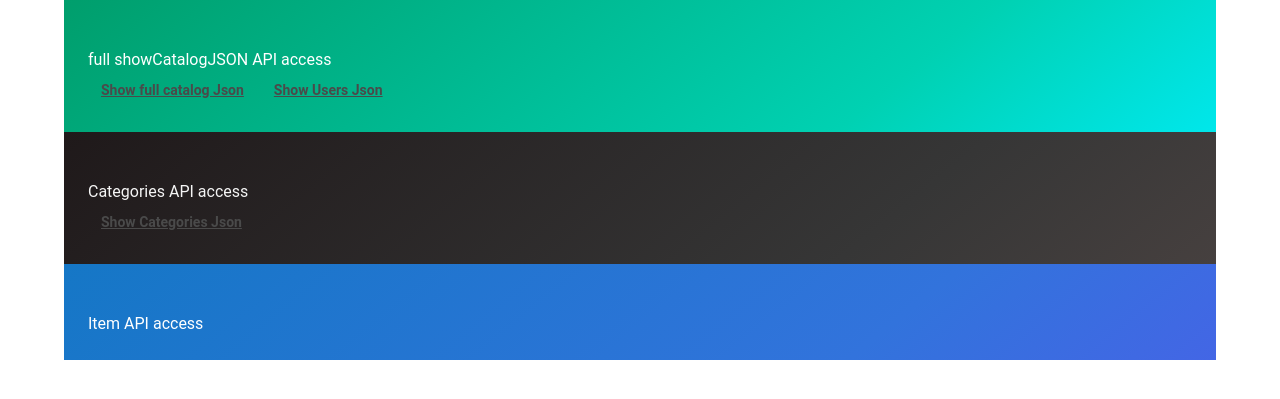
After one commit to austintalbot/catalog, a Flask app: page /categories/api/ in a window 1280 px wide. The commit adds this page. Shown: the top 399 px of the page. Run offline with Flask 2, Linux system fonts and the light colour scheme; parts of the project's set-up code (start-up, migrations or seed data) failed here and were passed over; some libraries are stand-ins or nearby versions.

Commit message:
finished JSON Access points
need to update readme.

```diff
--- a/Templates/catalog_latest.html
+++ b/Templates/catalog_latest.html
@@ -5,8 +5,8 @@
         <h2 class="title">Latest Items</h2>
         {% for late in latest %}
         <ul>
-            <a class="is-small" href="{{ url_for('showCatalogItem', category_id=late.category_id, catalog_item_id=late.id) }}">
-                <li>{{late.name}}</li>
+            <a class="is-small" href="{{ url_for('showCatalogItem', category_id=late.category_id, item_id=late.id) }}">
+                <li>{{late.name}} ({{late.category}})</li>
             </a>
         </ul>
         {% endfor %}
--- a/Templates/catalog_list.html
+++ b/Templates/catalog_list.html
@@ -6,15 +6,15 @@
         <div class="box">
             <div>
                 <span>
-                    <a href="{{ url_for('showCatalogItem', category_id=i.category_id, catalog_item_id=i.id) }}">
+                    <a href="{{ url_for('showCatalogItem', category_id=i.category_id, item_id=i.id) }}">
                         <h3>{{i.name}} </h3>
                     </a>
                     {% if i.user_id == session.user_id %}
                     <div>
-                        <a href="{{ url_for('editCatalogItem', category_id=i.category_id, catalog_item_id=i.id) }}">
+                        <a href="{{ url_for('editCatalogItem', category_id=i.category_id, item_id=i.id) }}">
                             <button class="button is-primary">Edit</button>
                         </a>
-                        <a href="{{ url_for('deleteCatalogItem', category_id=i.category_id, catalog_item_id=i.id) }}">
+                        <a href="{{ url_for('deleteCatalogItem', category_id=i.category_id, item_id=i.id) }}">
                             <button class="button is-danger ">Delete
                             </button>
                         </a>
--- a/Templates/catalog_menu.html
+++ b/Templates/catalog_menu.html
@@ -15,6 +15,11 @@
     </div>
 </section>
 <div>
+    <a href="{{ url_for('newCatalogItem') }}">
+        <button class="button is-primary">Add Item</button>
+    </a>
+</div>
+<div>
     <!-- list of the items in the catalog-->
     {% include "catalog_list.html" %}
 </div>
--- a/Templates/catalog_menu_item.html
+++ b/Templates/catalog_menu_item.html
@@ -21,12 +21,12 @@
         {% if item.user_id == session.user_id %}
         <br>
         <div>
-            <a href="{{ url_for('editCatalogItem', category_id=item.category_id, catalog_item_id=item.id) }}">
+            <a href="{{ url_for('editCatalogItem', category_id=item.category_id, item_id=item.id) }}">
                 <button class="button is-link">
                     Edit
                 </button>
             </a>
-            <a href="{{ url_for('deleteCatalogItem', category_id=item.category_id, catalog_item_id=item.id) }}">
+            <a href="{{ url_for('deleteCatalogItem', category_id=item.category_id, item_id=item.id) }}">
                 <button class="button is-danger ">
                     Delete
                 </button>
--- a/Templates/category_panel.html
+++ b/Templates/category_panel.html
@@ -9,10 +9,10 @@
                 <a href="{{ url_for('showCategoryItems', category_id=c.id) }}">{{ c.name }}</a>
                 {% if c.user_id == session.user_id %}
                 <div>
-                    <a href="{{ url_for('editCategory', category_id=c.id, catalog_item_id=c.id) }}">
+                    <a href="{{ url_for('editCategory', category_id=c.id, item_id=c.id) }}">
                         <button class="button is-primary"> Edit</button>
                     </a>
-                    <a href="{{ url_for('deleteCategory', category_id=c.id, catalog_item_id=c.id) }}">
+                    <a href="{{ url_for('deleteCategory', category_id=c.id, item_id=c.id) }}">
                         <button class="button is-danger"> Delete</button>
                     </a>
                 </div>
--- a/Templates/delete_catalog_item.html
+++ b/Templates/delete_catalog_item.html
@@ -13,7 +13,7 @@
                     <button type="submit" class="button is-danger " id="submit" type="submit">Delete</button>
                 </form>
                 <button class="button is-text">
-                    <a href="{{url_for('showCatalogItem', category_id = CatalogItem.category_id ,catalog_item_id = CatalogItem.id )}}">cancel</a>
+                    <a href="{{url_for('showCatalogItem', category_id = CatalogItem.category_id ,item_id = CatalogItem.id )}}">cancel</a>
                 </button>
             </h1>
 
--- /dev/null
+++ b/Templates/json.html
@@ -0,0 +1,73 @@
+{% extends "main.html" %}
+{% block content %}
+
+<section class="hero is-small is-primary is-bold">
+    <div class="hero-body">
+        <div class="container">
+            <h1 class="title">
+                <h5>full showCatalogJSON API access</h5>
+                <button class="button is-text">
+                    <a href="{{url_for('categoriesJSON')}}">Show full catalog Json</a>
+                </button>
+                <button class="button is-text">
+                    <a href="{{url_for('UsersJSON')}}">Show Users Json</a>
+                </button>
+
+            </h1>
+
+        </div>
+    </div>
+</section>
+
+<section class="hero is-small is-dark is-bold">
+    <div class="hero-body">
+        <div class="container">
+            <h1 class="title">
+                <h5>Categories API access</h5>
+                <button class="button is-text">
+                    <a href="{{url_for('showCatalogJSON')}}">Show Categories Json</a>
+                </button>
+
+
+            </h1>
+
+        </div>
+    </div>
+</section>
+
+<section class="hero is-small is-link is-bold">
+    <div class="hero-body">
+        <div class="container">
+            <h1 class="title">
+                <h5>Item API access</h5>
+                {% for c in categories %}
+                {% for i in items %}
+                {% if c.id == i.category_id %}
+                <div>
+
+                    <button class="button is-text">
+                        <a href="{{ url_for('showCatalogItemJSON', category_id=i.category_id, item_id=i.id) }}">
+                            <h3> {{c.name}} - {{i.name}} </h3>
+                        </a>
+                    </button>
+                </div>
+                {% endif %}
+                {% endfor %}
+                {% endfor %}
+
+            </h1>
+
+        </div>
+    </div>
+</section>
+<!-- {% for c in categories %}
+<div>
+    {% for i in items %}
+
+    <a href="{{ url_for('showCatalogItemJSON', category_id=i.category_id, item_id=i.id) }}">
+        <h3>{{i.name}} </h3>
+    </a>
+    {% endfor %}
+</div>
+{% endfor %} -->
+{% endblock %}}
--- a/database_setup.py
+++ b/database_setup.py
@@ -85,7 +85,6 @@ class CategoryItem(Base):
             'id': self.id,
             'price': self.price,
             'category_id': self.category_id,
-            'category': self.category,
             'user_id': self.user_id
         }
 
--- a/views.py
+++ b/views.py
@@ -34,10 +34,12 @@ latestlist = []
 
 
 class itemlist(object):
-    def __init__(self, name, id, category, creator, *args, **kwargs):
+    def __init__(self, name, id, category_id, category, creator, *args,
+                 **kwargs):
         self.name = name
         self.id = id
-        self.category_id = category
+        self.category_id = category_id
+        self.category = category
         self.creator = creator
         self.start = 0
         self.end = args
@@ -84,18 +86,42 @@ def login_required(f):
 # --------------------------------------
 # JSON APIs to show Catalog information
 # --------------------------------------
-@app.route('/catalog/API/V1/JSON')
-def showCatalogJSON():
-    """Returns JSON of all items in catalog"""
+@app.route('/categories/api/')
+def showAPI():
     categories = session.query(Category).all()
-    return jsonify(categories=[category.serialize for category in categories])
+    items = session.query(CategoryItem).all()
+    quantity = len(items)
+    return render_template(
+        'json.html', categories=categories, items=items, quantity=quantity)
 
 
-@app.route('/catalog/<int:catalog_id>/items/<int:item_id>/JSON')
-def showCatalogItemJSON(catalog_id, item_id):
+@app.route('/categories/JSON')
+def showCatalogJSON():
+    """Returns JSON of all categories and items in the catalog"""
+    items = session.query(Category).all()
+    return jsonify(Categories=[i.serialize for i in items])
+
+
+@app.route('/categories/<int:item_id>/JSON')
+def showCatalogItemJSON(item_id):
     """Returns JSON of selected item in catalog"""
-    categoryItem = session.query(CategoryItem).filter_by(id=item_id).first()
-    return jsonify(categoryItem=[categoryItem.serialize])
+    item = session.query(CategoryItem).filter_by(id=item_id).one()
+    print(item.serialize)
+    return jsonify(categoryItem=item.serialize)
+
+
+@app.route('/categories/all/JSON')
+def categoriesJSON():
+    """Returns JSON of all categories and items in catalog"""
+    items = session.query(CategoryItem).all()
+    return jsonify(Categories=[r.serialize for r in items])
+
+
+@app.route('/categories/Users/JSON')
+def UsersJSON():
+    """Returns JSON of all categories and items in catalog"""
+    users = session.query(User).all()
+    return jsonify(Categories=[r.serialize for r in users])
 
 
 # --------------------------------------
@@ -204,17 +230,18 @@ def showCategoryItems(category_id):
 
 
 # READ ITEM - selecting specific item show specific information about that item
-@app.route('/categories/<int:category_id>/item/<int:catalog_item_id>/')
-def showCatalogItem(category_id, catalog_item_id):
+@app.route('/categories/<int:category_id>/item/<int:item_id>/')
+def showCatalogItem(category_id, item_id):
     """returns category item"""
     category = session.query(Category).filter_by(id=category_id).one()
-    item = session.query(CategoryItem).filter_by(id=catalog_item_id).one()
+    item = session.query(CategoryItem).filter_by(id=item_id).one()
     creator = getUserInfo(category.user_id)
-    i = itemlist(item.name, item.id, category_id, creator)
+    i = itemlist(item.name, item.id, category_id, category.name, creator)
     print(i.name)
     print(i.id)
     print(i.creator)
     print(i.category_id)
+    print(i.category)
     latest(i)
     return render_template(
         'catalog_menu_item.html',
@@ -246,13 +273,12 @@ def newCatalogItem():
 
 # UPDATE ITEM
 @app.route(
-    '/categories/<int:category_id>/item/<int:catalog_item_id>/edit',
+    '/categories/<int:category_id>/item/<int:item_id>/edit',
     methods=['GET', 'POST'])
 @login_required
-def editCatalogItem(category_id, catalog_item_id):
+def editCatalogItem(category_id, item_id):
     """return "This page will be for making a updating catalog item" """
-    editedItem = session.query(CategoryItem).filter_by(
-        id=catalog_item_id).one()
+    editedItem = session.query(CategoryItem).filter_by(id=item_id).one()
     if editedItem.user_id != login_session['user_id']:
         return "<script>function myFunction() {alert('You are not authorized!')}</script><body onload='myFunction()'>"  # noqa
     if request.method == 'POST':
@@ -276,13 +302,12 @@ def editCatalogItem(category_id, catalog_item_id):
 
 # DELETE ITEM
 @app.route(
-    '/categories/<int:category_id>/item/<int:catalog_item_id>/delete',
+    '/categories/<int:category_id>/item/<int:item_id>/delete',
     methods=['GET', 'POST'])
 @login_required
-def deleteCatalogItem(category_id, catalog_item_id):
+def deleteCatalogItem(category_id, item_id):
     """return "This page will be for deleting a catalog item" """
-    itemToDelete = session.query(CategoryItem).filter_by(
-        id=catalog_item_id).one()
+    itemToDelete = session.query(CategoryItem).filter_by(id=item_id).one()
     if itemToDelete.user_id != login_session['user_id']:
         return "<script>function myFunction() {alert('You are not authorized!')}</script><body onload='myFunction()'>"  # noqa
     if request.method == 'POST':
```
